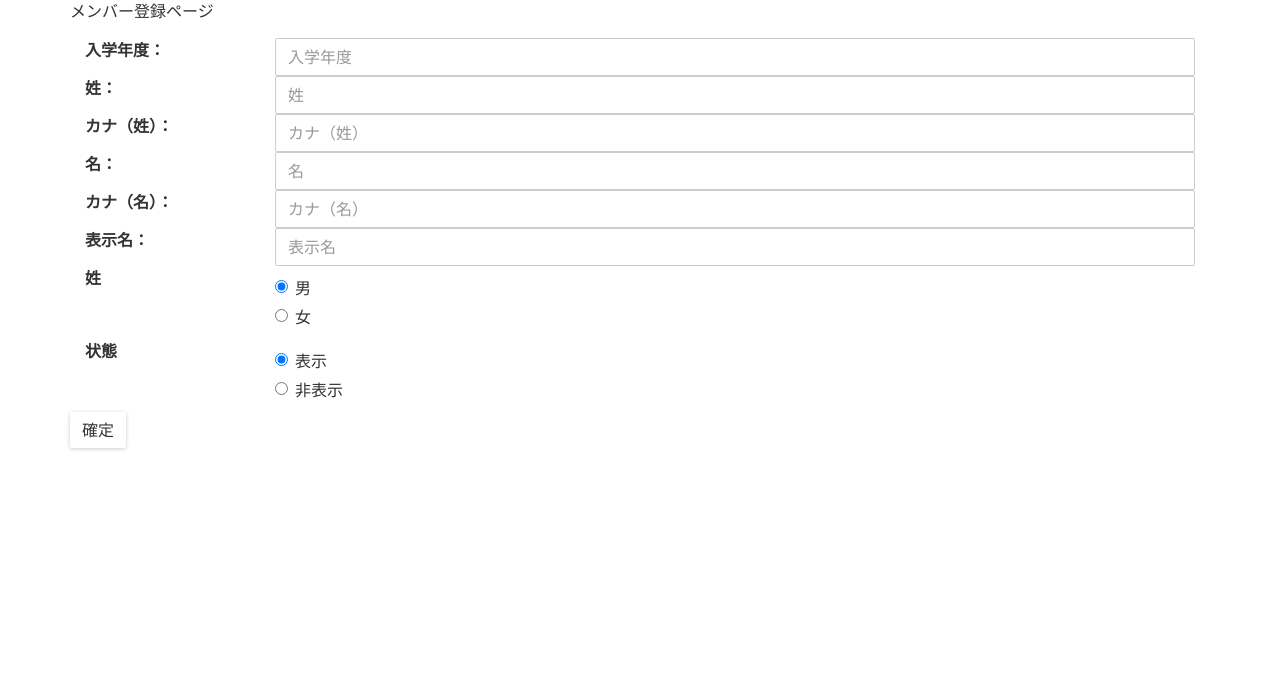
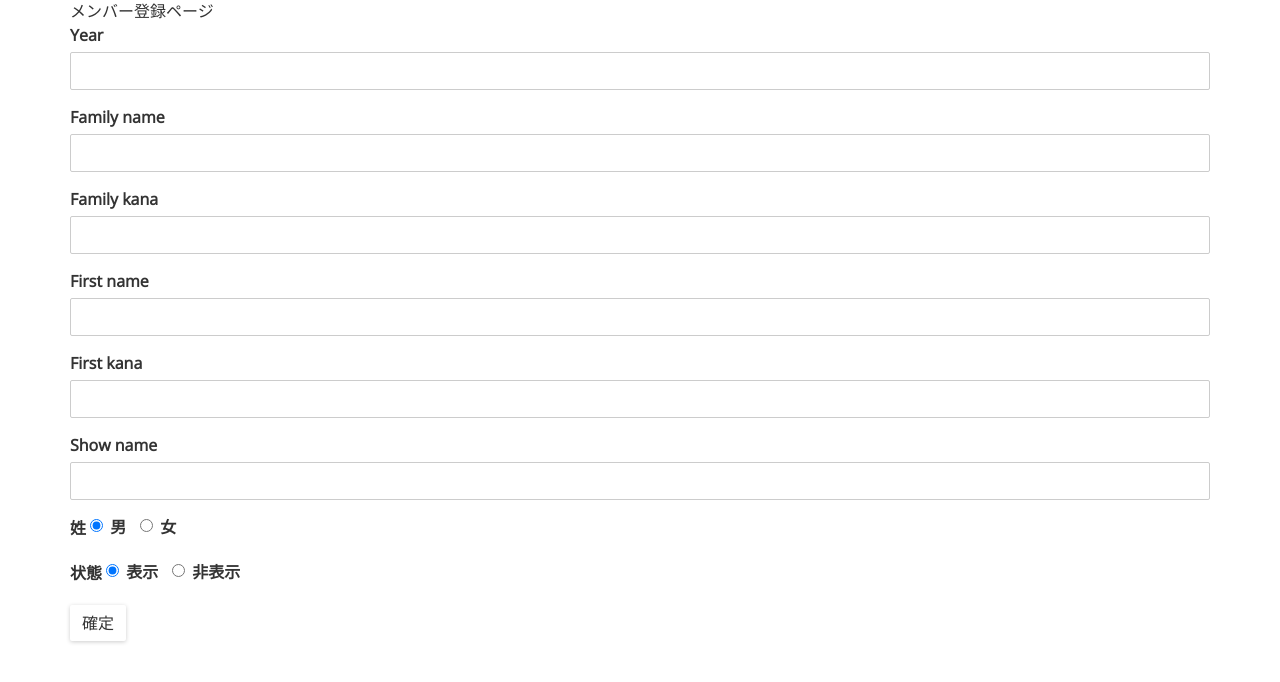
Before and after one commit to yurimarimo/honomara_members_site, a Python web app: template templates/member_edit.html in a window 1280 px wide. Shown: the part 81-763 px from the top of the page. Run offline with Jinja, Linux system fonts and the light colour scheme; the template is opened without the code that fills it: most values are stand-ins (such as "Sample title", 1, 10 or a date in 2020); form fields are guessed from the names that the template uses; some libraries are stand-ins or nearby versions.

Commit message:
メンバー情報の登録、編集、削除部分のリファクタリング

```diff
--- a/templates/member.html
+++ b/templates/member.html
@@ -46,14 +46,14 @@
                                 </th>
                                 <th>
                                     <form method="get" action="{{url_for('member_edit')}}">
-                                        <input type="hidden" name="_method" value="PUT">
+                                        <input type="hidden" name="method" value="PUT">
                                         <input type="hidden" name="member_id" value="{{member.member_id}}">
                                         <input type="submit" value="編集"  class="btn btn-warning">
                                     </form>
                             </th>
                                 <th>
                                     <form method="post" action="{{url_for('member_confirm')}}">
-                                            <input type="hidden" name="_method" value="DELETE">
+                                            <input type="hidden" name="method" value="DELETE">
                                             <input type="hidden" name="member_id" value="{{member.member_id}}">
                                             <input type="submit" value="削除"  class="btn btn-danger">
                                     </form>
--- a/templates/member_edit.html
+++ b/templates/member_edit.html
@@ -3,91 +3,42 @@
 <div class="container">
 メンバー登録ページ
 
+<form action="{{url_for('member_edit')}}" class="form" method="post" role="form">
+    {{ form.hidden_tag() }}
+    <div class="form-group  required">{{ form.year.label(class="control-label") }} {{form.year(class="form-control")}}</div>
+    <div class="form-group  required">{{ form.family_name.label(class="control-label") }} {{form.family_name(class="form-control")}}</div>
+    <div class="form-group  required">{{ form.family_kana.label(class="control-label") }} {{form.family_kana(class="form-control")}}</div>
+    <div class="form-group  required">{{ form.first_name.label(class="control-label") }} {{form.first_name(class="form-control")}}</div>
+    <div class="form-group  required">{{ form.first_kana.label(class="control-label") }} {{form.first_kana(class="form-control")}}</div>
+    <div class="form-group  required">{{ form.show_name.label(class="control-label") }} {{form.show_name(class="form-control")}}</div>
 
-<form action="" class="form" method="post" role="form">
-
-        <input id="member_id" name="member_id" type="hidden" value="{{form.member_id.data if form.member_id.data}}">
-        <input id="_method" name="_method" type="hidden" value="{{method}}">
-{{ form.csrf_token }}
-<div class="form-group">
-    <label for="year" class="col-lg-2 control-label">入学年度：</label>
-    <div class="col-lg-10">
-        <input type="text" id="year" name="year" class="form-control" required
-            value="{{form.year.data if form.year.data}}" placeholder="入学年度">
-    </div>
-</div>
-<div class="form-group">
-    <label for="family_name" class="col-lg-2 control-label">姓：</label>
-    <div class="col-lg-10">
-        <input type="text" id="family_name" name="family_name" class="form-control" required
-            value="{{form.family_name.data if form.family_name.data}}" placeholder="姓">
-    </div>
-</div>
-<div class="form-group">
-    <label for="family_kana" class="col-lg-2 control-label">カナ（姓）：</label>
-    <div class="col-lg-10">
-        <input type="text" id="family_kana" name="family_kana" class="form-control" required
-            value="{{form.family_kana.data if form.family_kana.data}}" placeholder="カナ（姓）">
-    </div>
-</div>
-<div class="form-group">
-    <label for="first_name" class="col-lg-2 control-label">名：</label>
-    <div class="col-lg-10">
-        <input type="text" id="first_name" name="first_name" class="form-control" required
-            value="{{form.first_name.data if form.first_name.data}}" placeholder="名">
-    </div>
-</div>
-<div class="form-group">
-    <label for="first_kana" class="col-lg-2 control-label">カナ（名）：</label>
-    <div class="col-lg-10">
-        <input type="text" id="first_kana" name="first_kana" class="form-control" required
-            value="{{form.first_kana.data if form.first_kana.data}}" placeholder="カナ（名）">
-    </div>
-</div>
-<div class="form-group">
-    <label for="show_name" class="col-lg-2 control-label">表示名：</label>
-    <div class="col-lg-10">
-        <input type="text" id="show_name" name="show_name" class="form-control" required
-            value="{{form.show_name.data if form.show_name.data}}" placeholder="表示名">
-    </div>
-</div>
-
-<div class="form-group">
-    <label class="col-lg-2 control-label">姓</label>
-    <div class="col-lg-10">
-        <div class="radio">
+    <div class="form-group">
+        <label class="control-label">姓</label>
+        <div class="radio-inline">
             <label>
-                <input type="radio" name="sex" id="sex-0" value="0" {{"checked" if form.visible.data != 0}}>
+                <input type="radio" name="sex" id="sex-0" value="0" {{"checked" if form.sex.data != 1}}>
                 男 </label>
         </div>
-        <div class="radio">
+        <div class="radio-inline">
             <label>
-                <input type="radio" name="sex" id="sex-1" value="1" {{"checked" if form.visible.data == 0}}>
+                <input type="radio" name="sex" id="sex-1" value="1" {{"checked" if form.sex.data == '1'}}>
                 女 </label>
         </div>
     </div>
-</div>
 
 
-
-<div class="form-group">
-    <label class="col-lg-2 control-label">状態</label>
-    <div class="col-lg-10">
-        <div class="radio">
+    <div class="form-group">
+        <label class="control-label">状態</label>
+        <div class="radio-inline">
             <label><input type="radio" name="visible" id="visible-0" value="True"
                     {{ "checked" if (form.visible.data != False) }}>表示</label>
         </div>
-        <div class="radio">
+        <div class="radio-inline">
             <label><input type="radio" name="visible" id="visible-1" value="False"
                     {{ "checked" if (form.visible.data == False) }}>非表示</label>
         </div>
     </div>
-</div>
-
-
-<input class="btn btn-default" id="submit" name="submit" type="submit" value="確定">
-
-
+    <input class="btn btn-default" id="submit" name="submit" type="submit" value="確定">
 </form>
 </div>
 {% endblock %}
```
Also changed, not shown: routes.py (+33 -52 lines), templates/member_confirm.html (+13 -11 lines).
